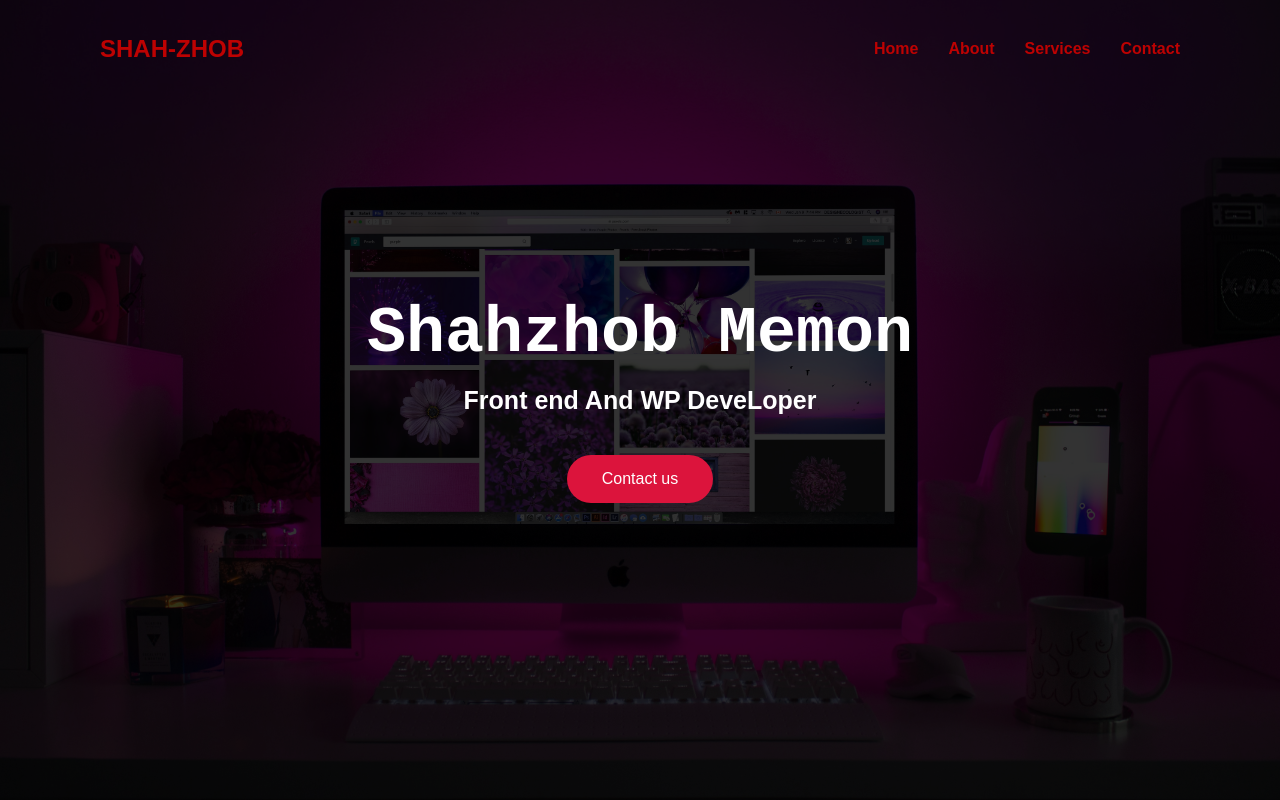
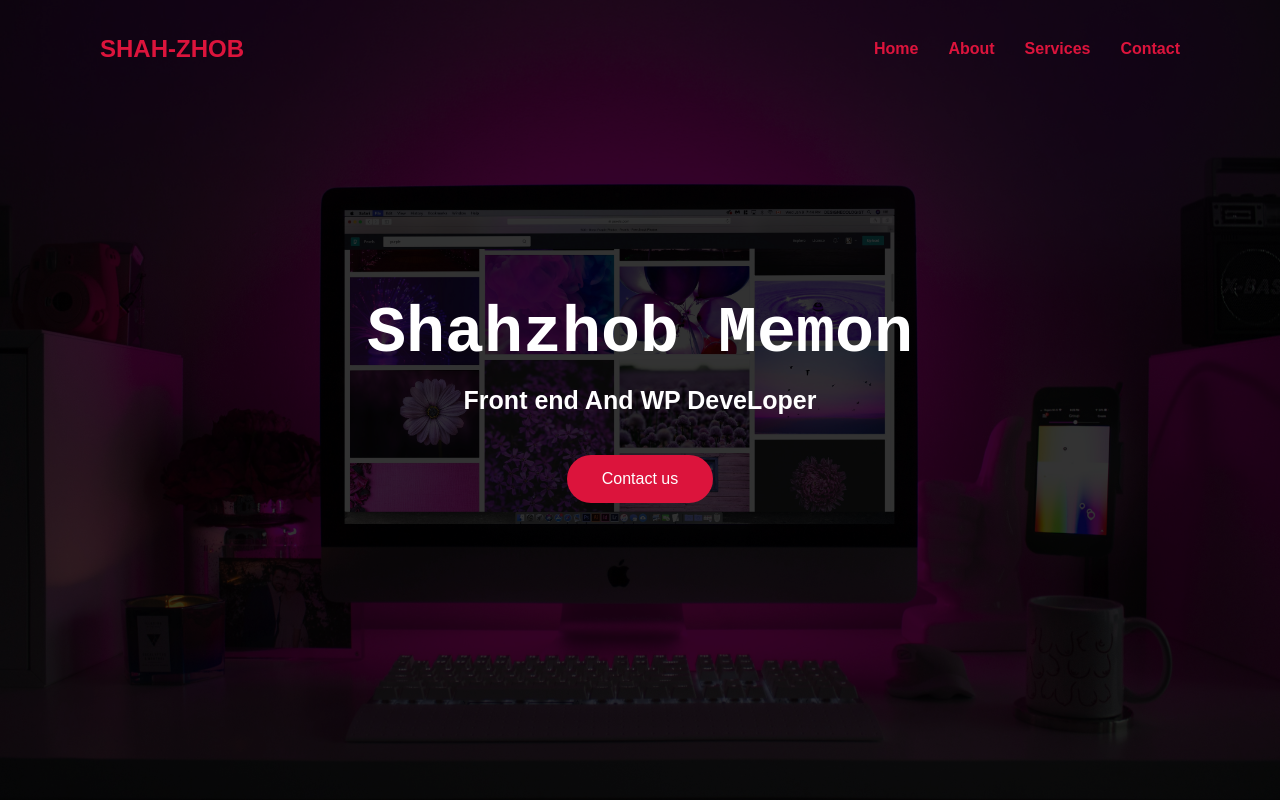
Before and after one commit to Shah-Zhob/port-web-1, a plain HTML site: page index.html in a window 1280 px wide. Shown: the top 800 px of the page. Drawn offline with Linux system fonts and the light colour scheme.

Commit message:
Update style.css

```diff
--- a/style.css
+++ b/style.css
@@ -36,7 +36,7 @@ html{
      display: flex;
      justify-content: space-between;
      align-items: center;
-     color: rgb(189, 2, 2);
+     color: crimson;
      padding: 35px 100px 0;
  }
 
```
